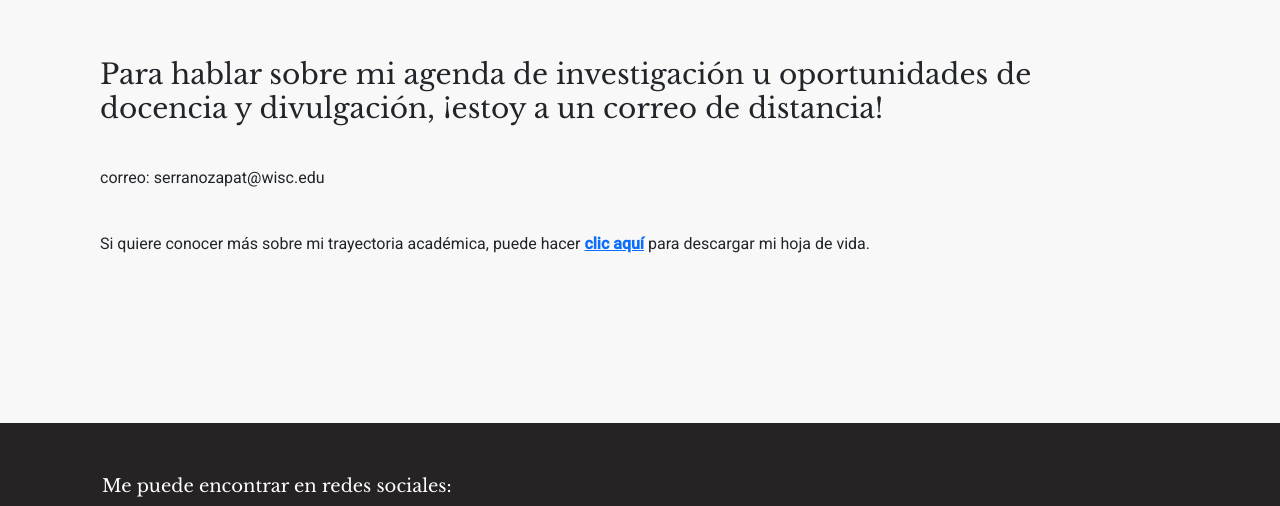
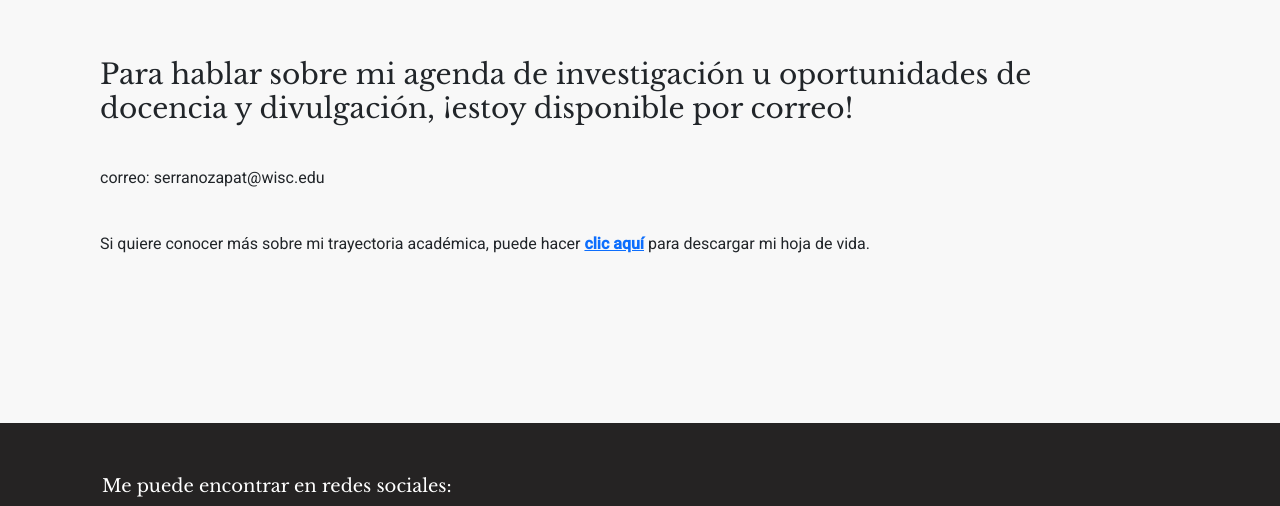
Before and after one commit to Carolinahgor/angela-serrano, a plain HTML site: page index spanish.html in a window 1280 px wide. Shown: the part 7039-7545 px from the top of the page. Drawn offline with nearby package versions, Linux system fonts and the light colour scheme.

Commit message:
spanish copy

```diff
--- a/index spanish.html
+++ b/index spanish.html
@@ -307,7 +307,7 @@
 	  	<section class="contact" id="contactsection">
 	  		<div class="row">
 	  			<div class="col-md-12 contactrow">
-	  				<h3>Para hablar sobre mi agenda de investigación u oportunidades de docencia y divulgación, ¡estoy a un correo de distancia!</h3>
+	  				<h3>Para hablar sobre mi agenda de investigación u oportunidades de docencia y divulgación, ¡estoy disponible por correo!</h3>
 	  				<p>correo: serranozapat@wisc.edu</p>
 	  				<p>Si quiere conocer más sobre mi trayectoria académica, puede hacer <a href="resources/CVA-Angela-Serrano-July-2020 .pdf"><b>clic aquí</b></a> para descargar mi hoja de vida. </p>
 	  			</dir>
```
